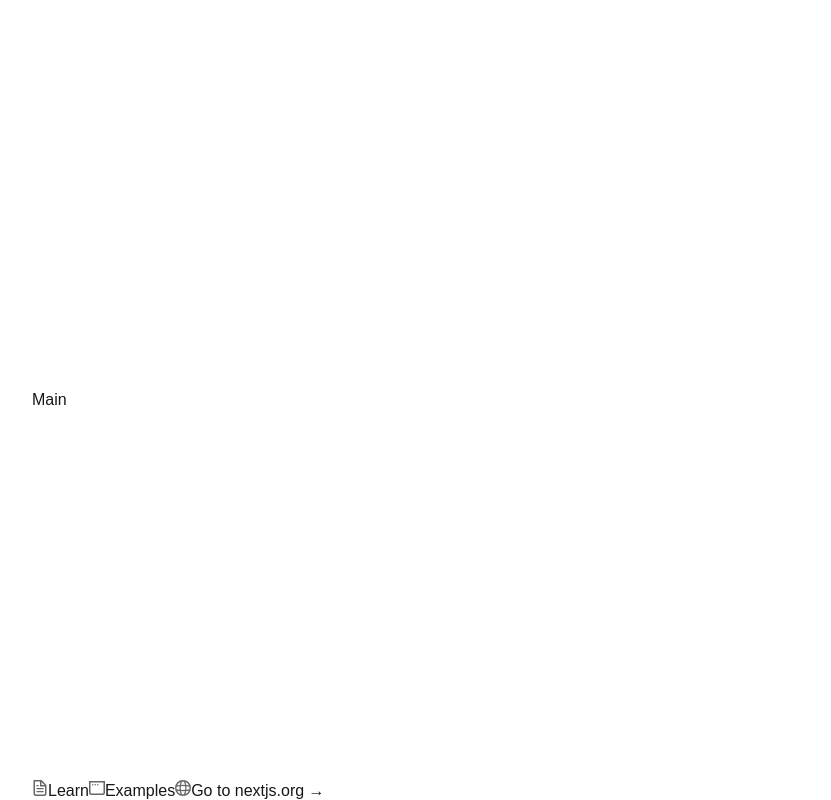
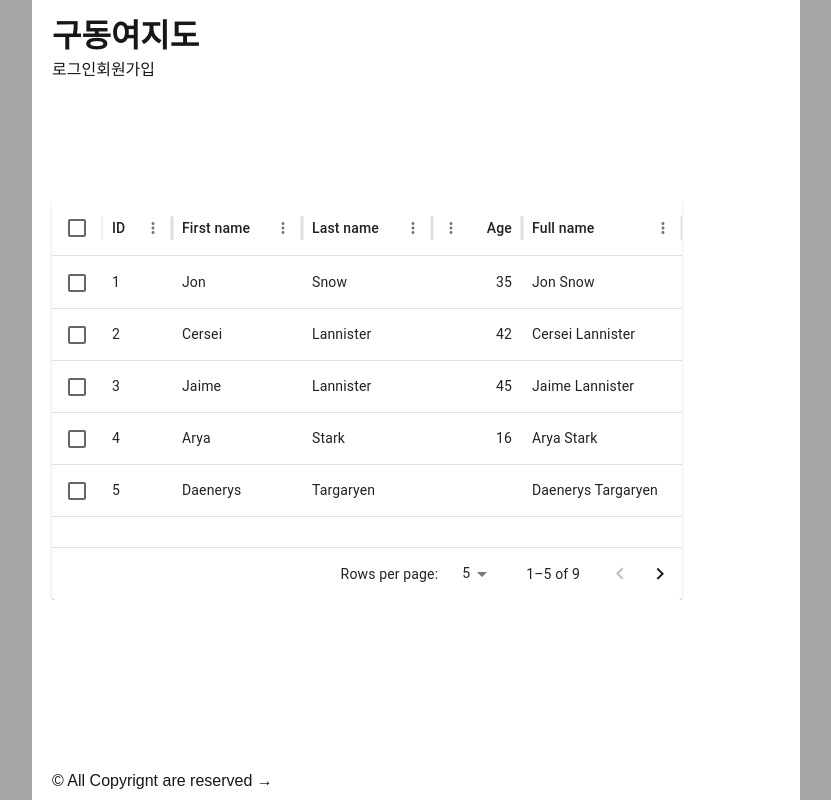
Before and after one commit to eeuneeun/9DongYuMap, a Next.js app: page / in a window 1280 px wide. Shown: the whole page, without its empty margins (224-1055 px from the left). Built offline with nearby package versions, Linux system fonts and the light colour scheme.

Commit message:
MUI  인터페이스 적용

```diff
--- a/app/(pages)/page.tsx
+++ b/app/(pages)/page.tsx
@@ -1,7 +1,12 @@
 import React from "react";
+import DataTable from "../_components/atomic/DataTable";
 
 type Props = {};
 
 export default function Main({}: Props) {
-  return <div>Main</div>;
+  return (
+    <div>
+      <DataTable />
+    </div>
+  );
 }
--- /dev/null
+++ b/app/_components/atomic/DataTable.tsx
@@ -0,0 +1,52 @@
+import * as React from "react";
+import { DataGrid, GridColDef } from "@mui/x-data-grid";
+import Paper from "@mui/material/Paper";
+
+const columns: GridColDef[] = [
+  { field: "id", headerName: "ID", width: 70 },
+  { field: "firstName", headerName: "First name", width: 130 },
+  { field: "lastName", headerName: "Last name", width: 130 },
+  {
+    field: "age",
+    headerName: "Age",
+    type: "number",
+    width: 90,
+  },
+  {
+    field: "fullName",
+    headerName: "Full name",
+    description: "This column has a value getter and is not sortable.",
+    sortable: false,
+    width: 160,
+    valueGetter: (value, row) => `${row.firstName || ""} ${row.lastName || ""}`,
+  },
+];
+
+const rows = [
+  { id: 1, lastName: "Snow", firstName: "Jon", age: 35 },
+  { id: 2, lastName: "Lannister", firstName: "Cersei", age: 42 },
+  { id: 3, lastName: "Lannister", firstName: "Jaime", age: 45 },
+  { id: 4, lastName: "Stark", firstName: "Arya", age: 16 },
+  { id: 5, lastName: "Targaryen", firstName: "Daenerys", age: null },
+  { id: 6, lastName: "Melisandre", firstName: null, age: 150 },
+  { id: 7, lastName: "Clifford", firstName: "Ferrara", age: 44 },
+  { id: 8, lastName: "Frances", firstName: "Rossini", age: 36 },
+  { id: 9, lastName: "Roxie", firstName: "Harvey", age: 65 },
+];
+
+const paginationModel = { page: 0, pageSize: 5 };
+
+export default function DataTable() {
+  return (
+    <Paper sx={{ height: 400, width: "100%" }}>
+      <DataGrid
+        rows={rows}
+        columns={columns}
+        initialState={{ pagination: { paginationModel } }}
+        pageSizeOptions={[5, 10]}
+        checkboxSelection
+        sx={{ border: 0 }}
+      />
+    </Paper>
+  );
+}
--- a/app/_components/common/footer.tsx
+++ b/app/_components/common/footer.tsx
@@ -6,47 +6,8 @@ type Props = {};
 export default function Footer({}: Props) {
   return (
     <footer className="common footer">
-      <a
-        href="https://nextjs.org/learn?utm_source=create-next-app&utm_medium=appdir-template&utm_campaign=create-next-app"
-        target="_blank"
-        rel="noopener noreferrer"
-      >
-        <Image
-          aria-hidden
-          src="/file.svg"
-          alt="File icon"
-          width={16}
-          height={16}
-        />
-        Learn
-      </a>
-      <a
-        href="https://vercel.com/templates?framework=next.js&utm_source=create-next-app&utm_medium=appdir-template&utm_campaign=create-next-app"
-        target="_blank"
-        rel="noopener noreferrer"
-      >
-        <Image
-          aria-hidden
-          src="/window.svg"
-          alt="Window icon"
-          width={16}
-          height={16}
-        />
-        Examples
-      </a>
-      <a
-        href="https://nextjs.org?utm_source=create-next-app&utm_medium=appdir-template&utm_campaign=create-next-app"
-        target="_blank"
-        rel="noopener noreferrer"
-      >
-        <Image
-          aria-hidden
-          src="/globe.svg"
-          alt="Globe icon"
-          width={16}
-          height={16}
-        />
-        Go to nextjs.org →
+      <a href="/" target="_blank" rel="noopener noreferrer">
+        &copy; All Copyrignt are reserved →
       </a>
     </footer>
   );
--- /dev/null
+++ b/app/_components/common/header.tsx
@@ -0,0 +1,22 @@
+import Image from "next/image";
+import React from "react";
+
+type Props = {};
+
+export default function Header({}: Props) {
+  return (
+    <header className="common header">
+      <h1>
+        <a href="#">구동여지도</a>
+      </h1>
+      <div className="user">
+        <a href="/signin" className="signin">
+          로그인
+        </a>
+        <a href="/signup" className="signup">
+          회원가입
+        </a>
+      </div>
+    </header>
+  );
+}
--- a/app/_css/globals.css
+++ b/app/_css/globals.css
@@ -41,6 +41,12 @@ a {
   }
 }
 
+.body {
+  width: 100%;
+  height: 100vh;
+  background: #a6a6a6;
+}
+
 .wrap {
   width: 100%;
   min-width: 320px;
@@ -52,10 +58,7 @@ a {
   align-items: flex-start;
   justify-content: center;
   position: relative;
-}
-
-.body {
-  width: 100%;
+  background: #fff;
 }
 
 .common.header,
@@ -64,6 +67,7 @@ a {
   position: absolute;
   left: 0;
   right: 0;
+  padding: 10px 20px;
 }
 .common.header {
   top: 0;
@@ -71,3 +75,9 @@ a {
 .common.footer {
   bottom: 0;
 }
+
+.common.contents {
+  padding: 0 20px;
+  overflow-x: hidden;
+  overflow-y: auto;
+}
--- a/app/layout.tsx
+++ b/app/layout.tsx
@@ -2,6 +2,7 @@ import type { Metadata } from "next";
 import { Geist, Geist_Mono } from "next/font/google";
 import "./_css/globals.css";
 import Footer from "./_components/common/footer";
+import Headers from "./_components/common/header";
 
 export const metadata: Metadata = {
   title: "9동여지도",
@@ -15,9 +16,12 @@ export default function RootLayout({
 }>) {
   return (
     <html lang="ko">
-      <body className="wrap body">
-        {children}
-        <Footer />
+      <body className="body">
+        <div className="wrap">
+          <Headers />
+          <main className="common contents">{children}</main>
+          <Footer />
+        </div>
       </body>
     </html>
   );
```
Also changed, not shown: app/page.tsx (+12 -45 lines), package.json (+9 -3 lines), 1 other file (tests, documents, lock files or other folders).
